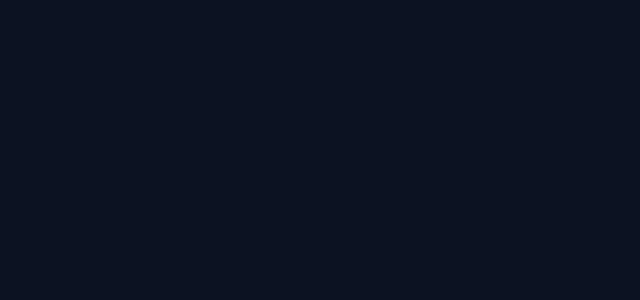
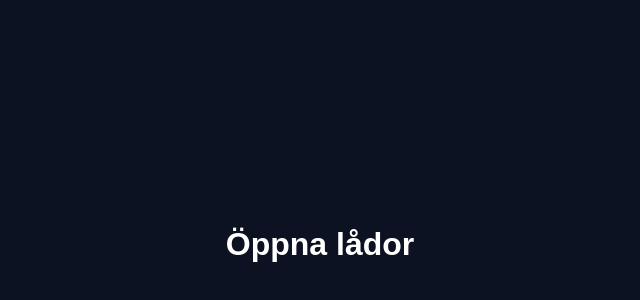
Before and after one commit to MelkerThunberg/ITkasinot, a React (Vite) app: page /#/caseUnbox in a window 1280 px wide. Before the commit this address had no page. Shown: the part 156-456 px from the top of the page, without its empty margins (320-960 px from the left). Built offline with nearby package versions, Linux system fonts and the light colour scheme.

Commit message:
Lagt till Case oppening sökväg

```diff
--- a/src/App.jsx
+++ b/src/App.jsx
@@ -5,6 +5,7 @@ import Home from "./Pages/home";
 import Blackjack from "./Pages/blackjack";
 import Coinflip from "./Pages/coinflip";
 import Dailybonus from "./Pages/dailybonus";
+import CaseUnbox from "./Pages/caseUnbox";
 
 
     function App() {
@@ -16,6 +17,7 @@ import Dailybonus from "./Pages/dailybonus";
                 <Route path="/blackjack" element={<Blackjack />} />
                 <Route path="/coinflip" element={<Coinflip />} />
                 <Route path="/dailybonus" element={<Dailybonus />} />
+                <Route path="/caseUnbox" element={<CaseUnbox />} />
             </Routes>
         </Router>
     )
--- /dev/null
+++ b/src/Pages/caseUnbox.jsx
@@ -0,0 +1,10 @@
+
+
+export default function CaseUnboxing() {
+
+    return (
+        <div>
+            <h1>Öppna lådor</h1>
+        </div>
+    )
+}
--- a/src/Pages/home.jsx
+++ b/src/Pages/home.jsx
@@ -14,6 +14,8 @@ export default function Home() {
 
             <Link to="/dailybonus">Daglig Bonus</Link>
 
+            <Link to="/caseUnbox">Öppna lådor</Link>
+
         </div>
     )
 }
```
Also changed, not shown: src/Pages/page5.jsx (deleted).
